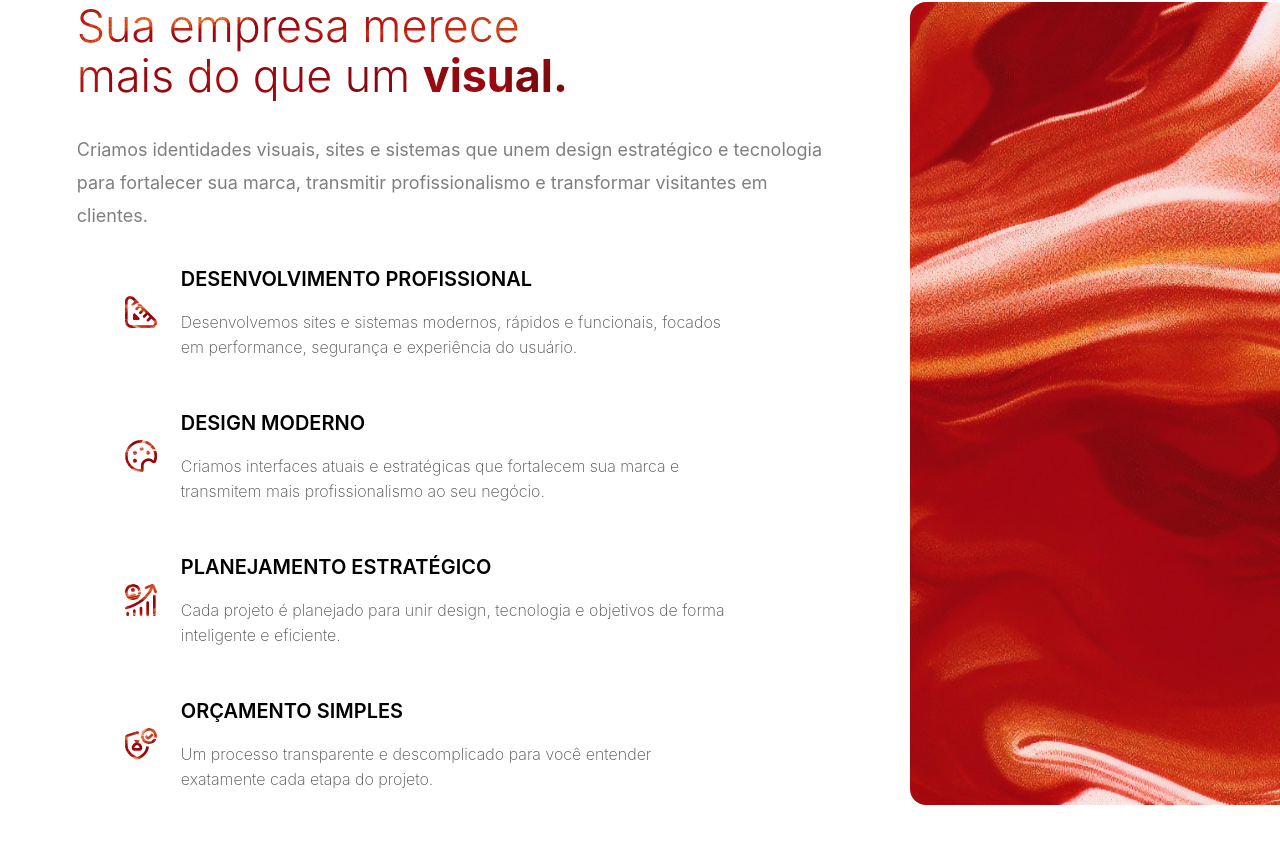
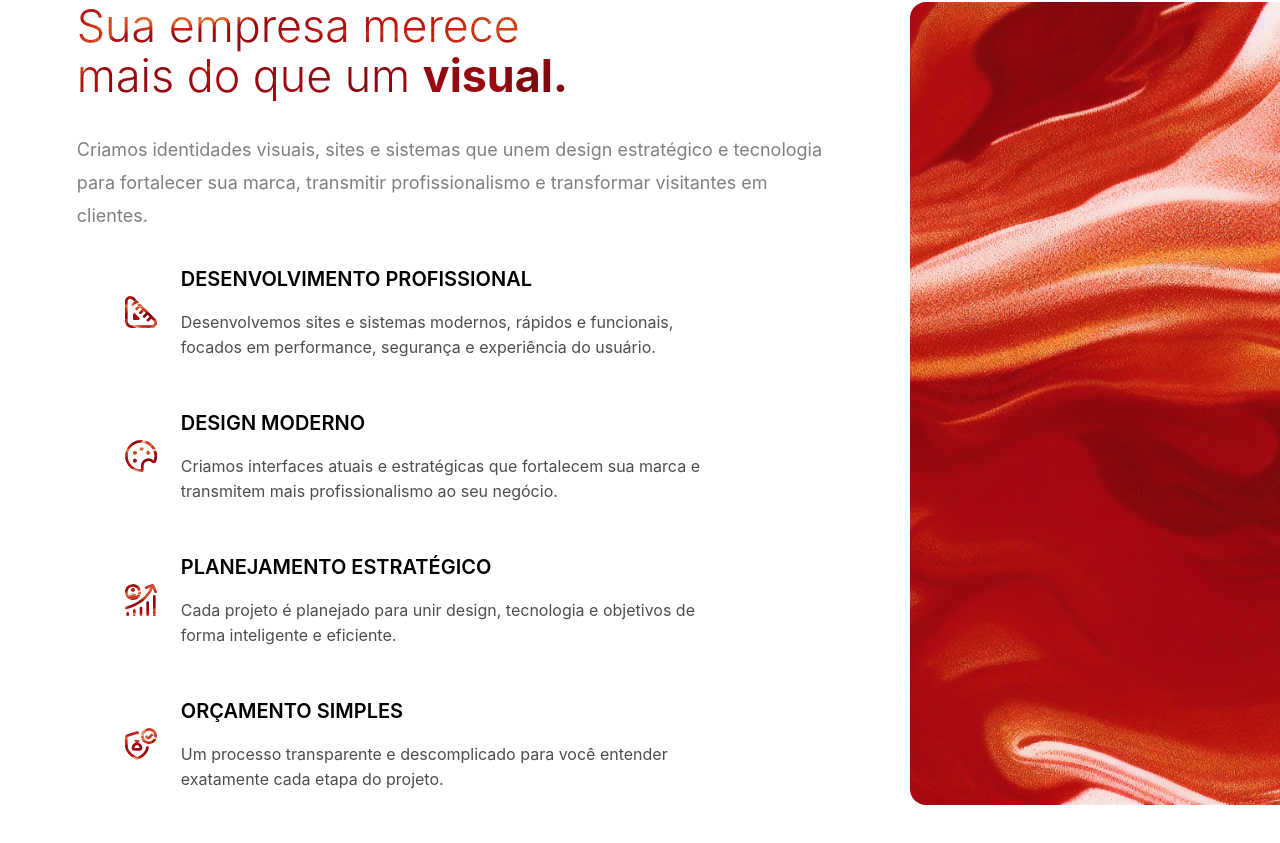
Before and after one commit to guilhermemacedozxy/aetherx-agency-website-v1.0.0, a Next.js app: page / in a window 1280 px wide. Shown: the part 862-1705 px from the top of the page. Built offline with nearby package versions, Linux system fonts and the light colour scheme; a web font is replaced by a local one.

Commit message:
style: Iguala peso das descrições das features ao parágrafo principal da seção About

```diff
--- a/app/components/About/AboutSection.tsx
+++ b/app/components/About/AboutSection.tsx
@@ -81,7 +81,7 @@ export default function AboutSection() {
             profissionalismo e transformar visitantes em clientes.
           </p>
 
-          <div className="flex flex-col gap-[48px] ml-12">
+          <div className="flex flex-col gap-12 ml-12">
             {FEATURES.map((feature) => (
               <div key={feature.title} className="flex items-center gap-6">
                 <FeatureIcon src={feature.icon} />
@@ -90,7 +90,7 @@ export default function AboutSection() {
                     {feature.title}
                   </h3>
                   <p
-                    className="text-black/70 text-[16px] leading-6.25 font-extralight max-w-full"
+                    className="text-black/70 text-[16px] leading-6.25 max-w-full"
                     style={{ width: "546px" }}
                   >
                     {feature.description}
```
